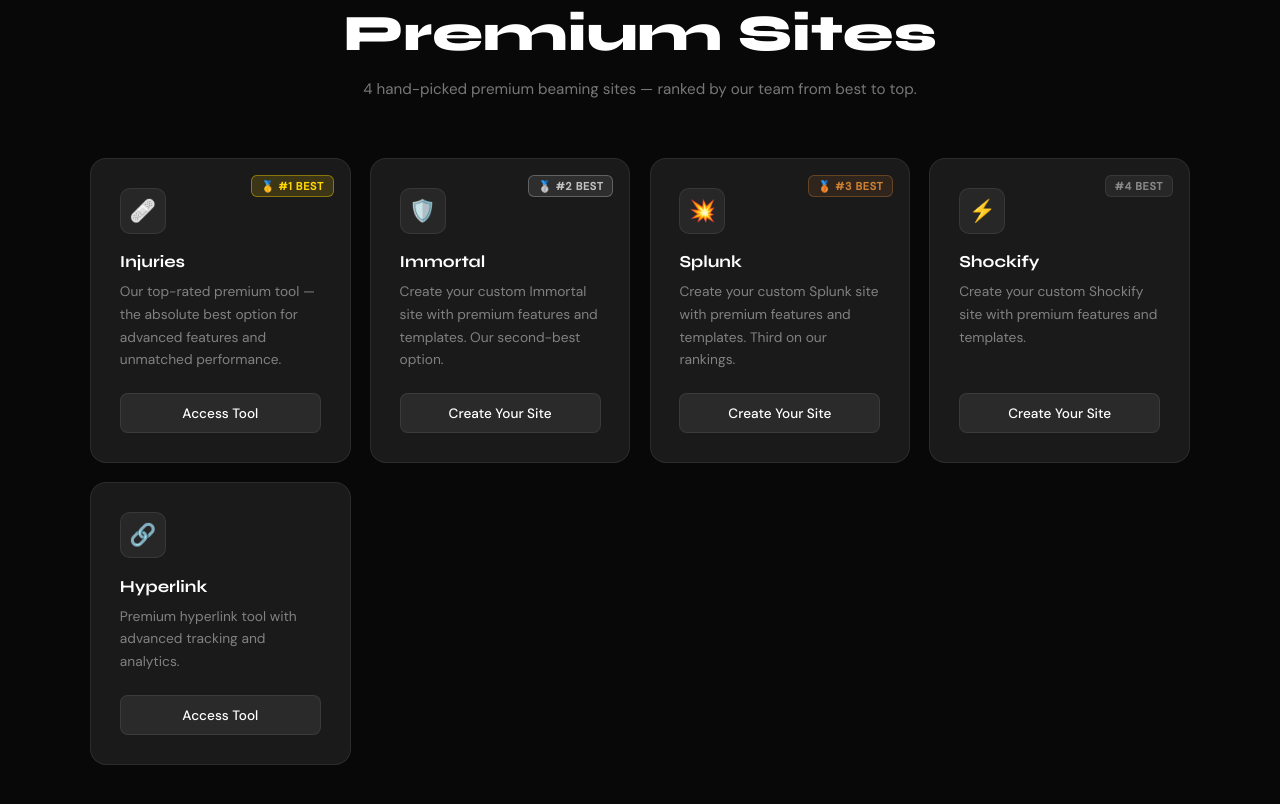
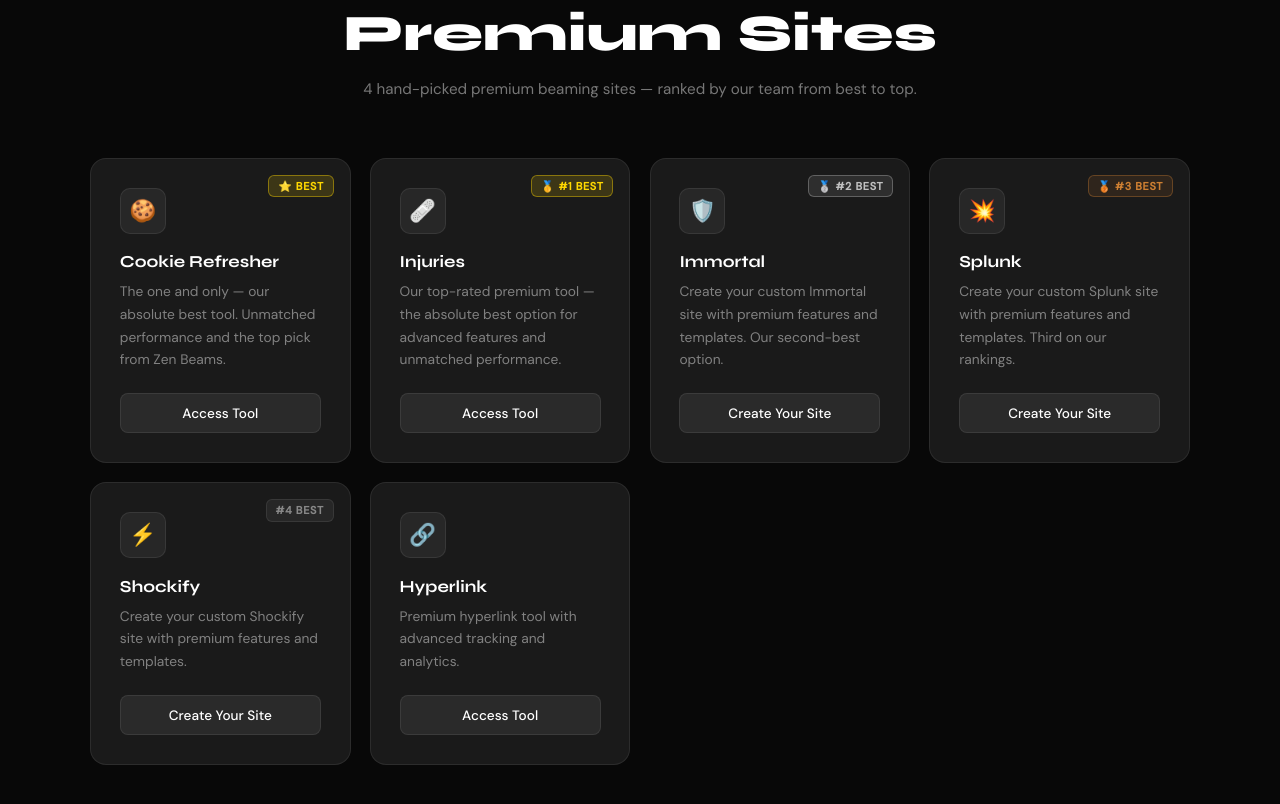
Before and after one commit to toshawta/Zen-Beams, a plain HTML site: page index.html in a window 1280 px wide. Shown: the part 1809-2613 px from the top of the page. Drawn offline with Linux system fonts and the light colour scheme.

Commit message:
Add 'Cookie Refresher' card to index.html
Added a new card for 'Cookie Refresher' with details and a link.

```diff
--- a/index.html
+++ b/index.html
@@ -377,6 +377,15 @@
     </div>
     <div class="cards-grid reveal">
 
+      <!-- #1 Cookie Refresher -->
+      <div class="card">
+        <span class="rank-tag rank-1">⭐ BEST</span>
+        <div class="card-icon">🍪</div>
+        <div class="card-title">Cookie Refresher</div>
+        <p class="card-desc">The one and only — our absolute best tool. Unmatched performance and the top pick from Zen Beams.</p>
+        <a href="https://cookie-refresher-weld.vercel.app/" target="_blank" class="card-btn">Access Tool</a>
+      </div>
+
       <!-- #1 Injuries -->
       <div class="card">
         <span class="rank-tag rank-1">🥇 #1 Best</span>
```
